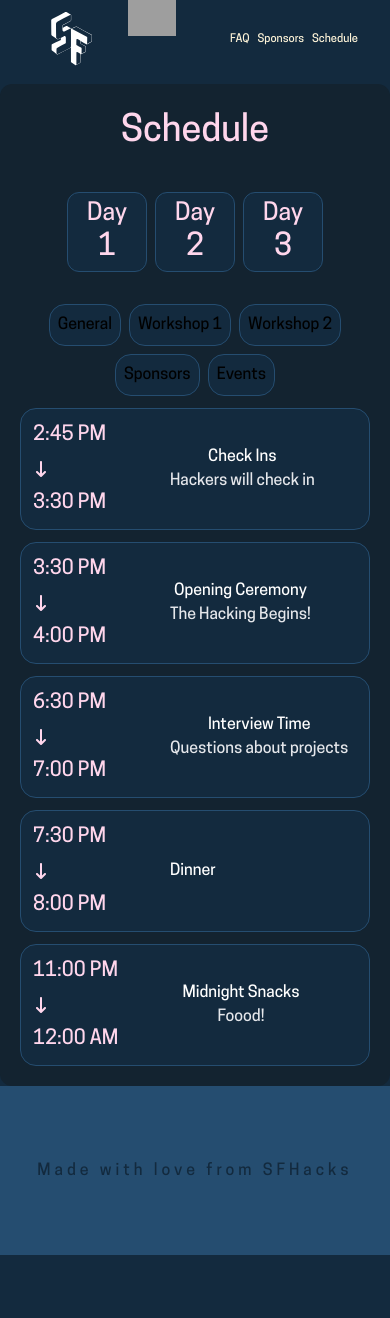
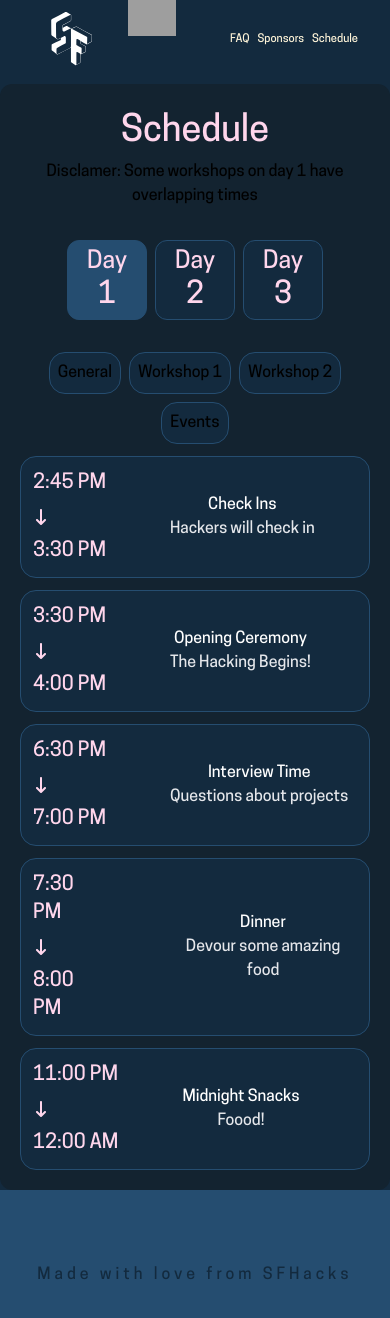
Before and after one commit to SF-Hacks-at-SFSU/SFHacks2024, a Next.js app: page /schedule in a window 390 px wide. Shown: the top 1318 px of the page. Before the commit the page ends 1255 px from the top, so only its background shows below. Built offline with nearby package versions, Linux system fonts and the light colour scheme; grey boxes are pictures that could not be loaded.

Commit message:
mobile schedule almost done

```diff
--- a/src/components/Schedule/Schedule2.jsx
+++ b/src/components/Schedule/Schedule2.jsx
@@ -30,7 +30,7 @@ const Schedule2 = () => {
         start: "7:30 PM",
         end: "8:00 PM",
         name: "Dinner",
-        description: "",
+        description: "Devour some amazing food  ",
       },
       {
         start: "11:00 PM",
@@ -83,12 +83,6 @@ const Schedule2 = () => {
     ],
     [
       // sponsors
-      {
-        start: "10:00",
-        end: "11:00",
-        name: "sponsors event",
-        description: "description",
-      },
     ],
     [
       // misc
@@ -110,58 +104,116 @@ const Schedule2 = () => {
     [
       //general
       {
-        start: "10:00",
-        end: "11:00",
-        name: "name day2 general 1",
-        description: "description",
+        start: "8:00 AM",
+        end: "8:30 AM",
+        name: "Doors Open",
+        description: "Those that left may return",
       },
       {
-        start: "10:00",
-        end: "11:00",
-        name: "name2",
-        description: "description",
+        start: "9:00 AM",
+        end: "9:30 AM",
+        name: "Breakfast",
+        description: "BREAK your FAST",
+      },
+      {
+        start: "1:00 PM",
+        end: "2:00 PM",
+        name: "Lunch",
+        description: "Obliderate your hunger with some Costo Pizza",
+      },
+      {
+        start: "2:00 PM",
+        end: "3:30 PM",
+        name: "Women in Tech Panel",
+        description:
+          "Celebrate the contributions of women who shape the future of our technology.",
+      },
+      {
+        start: "4:00 PM",
+        end: "4:30 PM",
+        name: "Workshop Interview Time",
+        description: "[Description still pending]",
+      },
+      {
+        start: "6:00 PM",
+        end: "7:00 PM",
+        name: "POC in tech panel",
+        description:
+          "Highlighting the voices and achievements of people of color in the tech industry.",
+      },
+      {
+        start: "8:00 PM",
+        end: "9:00 PM",
+        name: "Dinner",
+        description: "Feast on some of Ike's Sandwiches",
       },
     ],
     [
       //workshop1
       {
-        start: "10:00",
-        end: "11:00",
-        name: "workshop1 event day2",
-        description: "description",
+        start: "11:00 AM",
+        end: "11:30 AM",
+        name: "Cyber Security SIG Workshop",
+        description: "Learn the fundementals of ethical hacking",
       },
       {
-        start: "10:00",
-        end: "11:00",
-        name: "workshop1 event2 day2",
-        description: "description",
+        start: "5:00 PM",
+        end: "6:00 PM",
+        name: "Games for Love Workshop",
+        description:
+          "Learn how to save lives by making awesome games, hosted by Jon Wolheim",
+      },
+      {
+        start: "7:00 PM",
+        end: "10:30 PM",
+        name: "Game Dev SIG workshop",
+        description:
+          "Learn the basics of creating groundbreaking gaming experiences",
       },
     ],
     [
       // worksjop 2
-      {
-        start: "10:00",
-        end: "11:00",
-        name: "workshop2 event day2",
-        description: "description",
-      },
     ],
     [
       // sponsors
-      {
-        start: "10:00",
-        end: "11:00",
-        name: "sponsors event day2",
-        description: "description",
-      },
     ],
     [
       // misc
       {
-        start: "10:00",
-        end: "11:00",
-        name: "misc event",
-        description: "description",
+        start: "10:00 AM",
+        end: "10:30 AM",
+        name: "Merchandise Handout",
+        description: "Enjoy all of the splended goodies",
+      },
+      {
+        start: "3:00 PM",
+        end: "4:00 PM",
+        name: "K Pop event",
+        description: "Learn how to dance and sing like your favorite idol.",
+      },
+      {
+        start: "4:00 PM",
+        end: "5:00 PM",
+        name: "Mini-event: Painting/Watercolor",
+        description: "Hone in your artistic side and learn painting techniques",
+      },
+      {
+        start: "9:00 PM",
+        end: "9:30 PM",
+        name: "Karaoke",
+        description: "Show off your singing skills.",
+      },
+      {
+        start: "11:00 PM",
+        end: "11:30 PM",
+        name: "Mini-event: Paper airplanes",
+        description: "Learn how to make paper airplanes",
+      },
+      {
+        start: "2:00 AM",
+        end: "3:00 AM",
+        name: "Mini-event: Board Game night",
+        description: "Stay up late and play some games",
       },
     ],
   ];
@@ -169,59 +221,53 @@ const Schedule2 = () => {
     [
       //general
       {
-        start: "10:00",
-        end: "11:00",
-        name: "name day3 general 1",
-        description: "description",
+        start: "8:00 AM",
+        end: "8:30 AM",
+        name: "Doors Open",
+        description: "Those who left may return",
       },
       {
-        start: "10:00",
-        end: "11:00",
-        name: "name2 day 3",
-        description: "description",
+        start: "9:00 AM",
+        end: "9:30 AM",
+        name: "Breakfast",
+        description: "Enjoy some coffee and breakfast with Noah's Bagel",
+      },
+      {
+        start: "10:30 AM",
+        end: "11:00 AM",
+        name: "Project Submission deadline",
+        description: "Submit your project by 11:30 AM",
+      },
+      {
+        start: "11:30 AM",
+        end: "1:00 PM",
+        name: "Project Judging",
+        description: "Relax and take a breather while your project gets judged",
+      },
+      {
+        start: "11:30 AM",
+        end: "1:00 PM",
+        name: "Project Judging",
+        description: "Relax and take a breather while your project gets judged",
+      },
+      {
+        start: "2:00 PM",
+        end: "4:00 PM",
+        name: "Winners revealed/Interview",
+        description: "Celebrate those who won",
       },
     ],
     [
       //workshop1
-      {
-        start: "10:00",
-        end: "11:00",
-        name: "workshop1 event day3",
-        description: "description",
-      },
-      {
-        start: "10:00",
-        end: "11:00",
-        name: "workshop1 event2 day3",
-        description: "description",
-      },
     ],
     [
       // worksjop 2
-      {
-        start: "10:00",
-        end: "11:00",
-        name: "workshop2 event day3",
-        description: "description",
-      },
     ],
     [
       // sponsors
-      {
-        start: "10:00",
-        end: "11:00",
-        name: "sponsors event day3",
-        description: "description",
-      },
     ],
     [
       // misc
-      {
-        start: "10:00",
-        end: "11:00",
-        name: "misc event",
-        description: "description",
-      },
     ],
   ];
 
@@ -244,26 +290,35 @@ const Schedule2 = () => {
         <h1 className="text-4xl text-center p-2 text-sfPink font-bold">
           Schedule
         </h1>
+        <h1 className="text-center">
+          Disclamer: Some workshops on day 1 have overlapping times
+        </h1>
       </div>
 
       <div className="flex justify-center gap-2 p-5">
         <div
           onClick={() => setDay(0)}
-          className="flex flex-col w-20 h-20 bg-sfDarkBlue rounded-xl items-center justify-center cursor-pointer hover:scale-105 duration-100 border border-sfBloo "
+          className={`flex flex-col w-20 h-20  rounded-xl items-center justify-center cursor-pointer hover:scale-105 duration-100 border border-sfBloo ${
+            day != 0 ? "bg-sfDarkBlue" : "bg-sfBloo"
+          }`}
         >
           <h1 className="text-center text-sfPink text-2xl font-bold ">Day</h1>
           <h1 className="text-3xl font-bold text-sfPink">1</h1>
         </div>
         <div
-          className="flex flex-col w-20 h-20 bg-sfDarkBlue rounded-xl items-center justify-center cursor-pointer hover:scale-105 duration-100 border border-sfBloo "
           onClick={() => setDay(1)}
+          className={`flex flex-col w-20 h-20  rounded-xl items-center justify-center cursor-pointer hover:scale-105 duration-100 border border-sfBloo ${
+            day != 1 ? "bg-sfDarkBlue" : "bg-sfBloo"
+          }`}
         >
           <h1 className="text-center text-sfPink text-2xl font-bold ">Day</h1>
           <h1 className="text-3xl font-bold text-sfPink">2</h1>
         </div>
         <div
           onClick={() => setDay(2)}
-          className="flex flex-col w-20 h-20 bg-sfDarkBlue rounded-xl items-center justify-center cursor-pointer hover:scale-105 duration-100 border border-sfBloo"
+          className={`flex flex-col w-20 h-20  rounded-xl items-center justify-center cursor-pointer hover:scale-105 duration-100 border border-sfBloo ${
+            day != 2 ? "bg-sfDarkBlue" : "bg-sfBloo"
+          }`}
         >
           <h1 className="text-center text-sfPink text-2xl font-bold ">Day</h1>
           <h1 className="text-3xl font-bold text-sfPink">3</h1>
@@ -272,31 +327,41 @@ const Schedule2 = () => {
       <div className="flex flex-wrap gap-2 justify-center  ">
         <button
           onClick={() => setTypes(0)}
-          className="border rounded-2xl p-2 border-sfBloo bg-sfDarkBlue"
+          className={`border rounded-2xl p-2 border-sfBloo bg-sfDarkBlue ${
+            types != 0 ? "bg-sfDarkBlue" : "bg-sfBloo"
+          } ${date[0].length === 0 ? "hidden" : ""} `}
         >
           General
         </button>
         <button
           onClick={() => setTypes(1)}
-          className="border rounded-2xl p-2 border-sfBloo bg-sfDarkBlue"
+          className={`border rounded-2xl p-2 border-sfBloo bg-sfDarkBlue ${
+            types != 1 ? "bg-sfDarkBlue" : "bg-sfBloo"
+          } ${date[1].length === 0 ? "hidden" : ""}`}
         >
           Workshop 1
         </button>
         <button
           onClick={() => setTypes(2)}
-          className="border rounded-2xl p-2 border-sfBloo bg-sfDarkBlue"
+          className={`border rounded-2xl p-2 border-sfBloo bg-sfDarkBlue ${
+            types != 2 ? "bg-sfDarkBlue" : "bg-sfBloo"
+          } ${date[2].length === 0 ? "hidden" : ""}`}
         >
           Workshop 2
         </button>
         <button
           onClick={() => setTypes(3)}
-          className="border rounded-2xl p-2 border-sfBloo bg-sfDarkBlue"
+          className={`border rounded-2xl p-2 border-sfBloo bg-sfDarkBlue ${
+            types != 3 ? "bg-sfDarkBlue" : "bg-sfBloo"
+          } ${date[3].length === 0 ? "hidden" : ""}`}
         >
           Sponsors
         </button>
         <button
           onClick={() => setTypes(4)}
-          className="border rounded-2xl p-2 border-sfBloo bg-sfDarkBlue"
+          className={`border rounded-2xl p-2 border-sfBloo bg-sfDarkBlue ${
+            types != 4 ? "bg-sfDarkBlue" : "bg-sfBloo"
+          } ${date[4].length === 0 ? "hidden" : ""}`}
         >
           Events
         </button>
@@ -309,6 +374,7 @@ const Schedule2 = () => {
             end={item2.end}
             name={item2.name}
             description={item2.description}
+            key={index2}
           />
         ))}
       </div>
```
